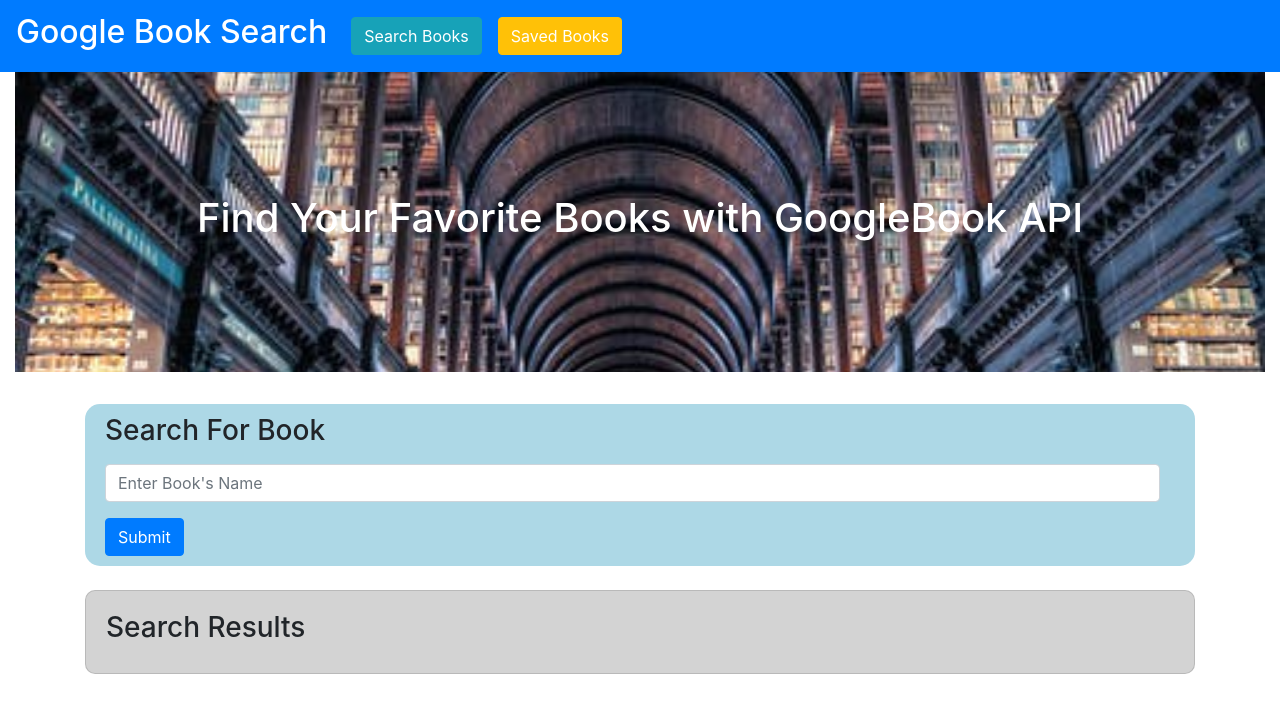
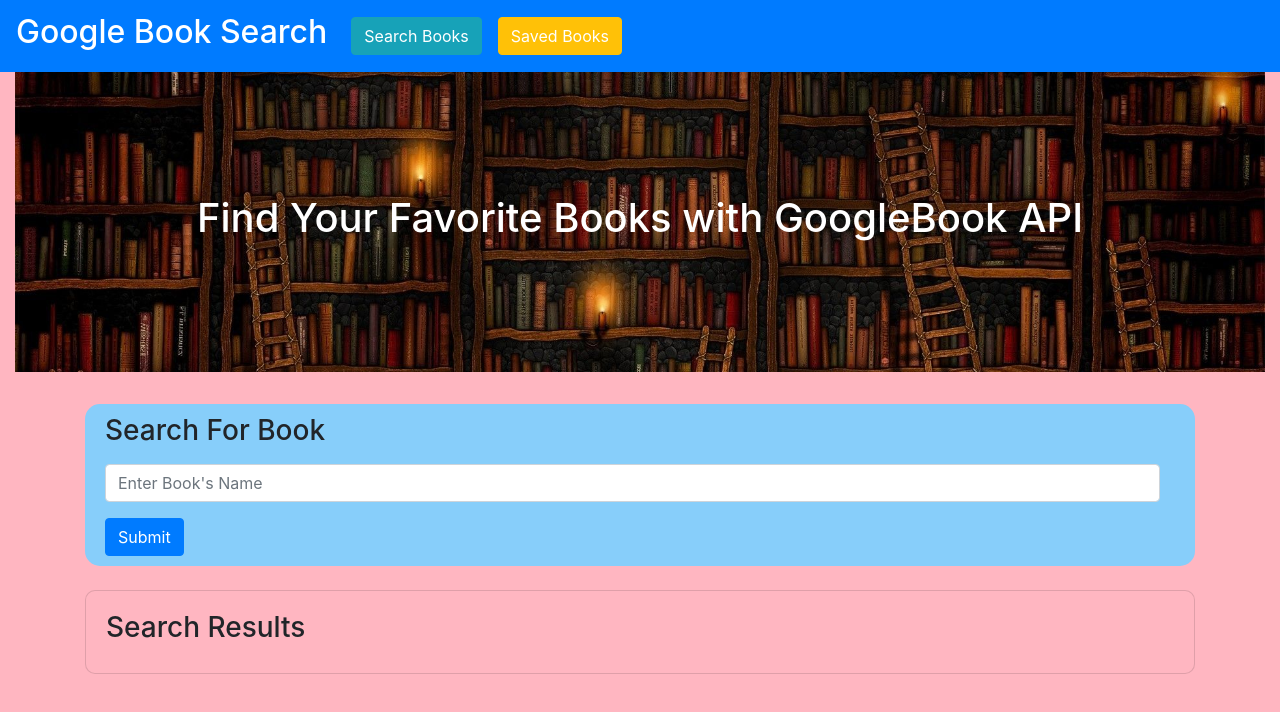
Before and after one commit to seebell/google-book-search, a React (Create React App) app in the folder client/: page / in a window 1280 px wide. Shown: the top 712 px of the page. Built offline with nearby package versions, Linux system fonts and the light colour scheme; the HTML template or start-up script is replaced by a standard one.

Commit message:
made some styling changes

```diff
--- a/client/src/App.css
+++ b/client/src/App.css
@@ -1,38 +1,4 @@
-.App {
-  text-align: center;
+
+body{
+  background: lightpink
 }
-
-.App-logo {
-  height: 40vmin;
-  pointer-events: none;
-}
-
-@media (prefers-reduced-motion: no-preference) {
-  .App-logo {
-    animation: App-logo-spin infinite 20s linear;
-  }
-}
-
-.App-header {
-  background-color: #282c34;
-  min-height: 100vh;
-  display: flex;
-  flex-direction: column;
-  align-items: center;
-  justify-content: center;
-  font-size: calc(10px + 2vmin);
-  color: white;
-}
-
-.App-link {
-  color: #61dafb;
-}
-
-@keyframes App-logo-spin {
-  from {
-    transform: rotate(0deg);
-  }
-  to {
-    transform: rotate(360deg);
-  }
-}
--- a/client/src/components/Jumbotron/style.css
+++ b/client/src/components/Jumbotron/style.css
@@ -1,5 +1,5 @@
 .jumbotron{
-    background-image: url("./library.jpeg");
+    background-image: url("./library.jpg");
     background-position: center;
     background-size: cover;
     background-repeat: no-repeat;
--- a/client/src/components/SavedResult/index.js
+++ b/client/src/components/SavedResult/index.js
@@ -7,7 +7,7 @@ const SavedResult = props => {
         <div className="card">
             <div className="card-body player">
                 <div className="article">
-                    <h3>Books that You Saved</h3>
+                    <h3>Your Saved Books</h3>
                 </div>
             </div>
         </div>
@@ -15,7 +15,7 @@ const SavedResult = props => {
         <div className="card">
             <div className="card-body player">
                 <div className="article">
-                    <h3>Books that You Saved</h3>
+                    <h3>Your Saved Books</h3>
                     {props.savedBooks.map(savedbook => {
                         return (
                             <li className="saved-list list-group-item">
--- a/client/src/components/SavedResult/style.css
+++ b/client/src/components/SavedResult/style.css
@@ -1,11 +1,11 @@
 .card{
     border-radius: 10px;
-    background-color: lightgrey
+    background-color: lightpink
 }
 
 .saved-list{
     border-radius: 15px;
-    background-color: lightyellow
+    background-color: lightgoldenrodyellow
 }
 
 .deleteBook {
--- a/client/src/components/SearchForm/style.css
+++ b/client/src/components/SearchForm/style.css
@@ -1,5 +1,5 @@
 form{
-    background: lightblue;
+    background:lightskyblue;
     border-radius: 15px;
 }
 .BookSearchLabel{
--- a/client/src/components/SearchResult/style.css
+++ b/client/src/components/SearchResult/style.css
@@ -1,11 +1,11 @@
 .card{
     border-radius: 10px;
-    background-color: lightgrey
+    background-color: lightgoldenrodyellow
 }
 
 .search-list{
     border-radius: 15px;
-    background-color: lightblue
+    background-color: lightskyblue
 }
 
 .saveBook {
--- a/client/src/index.css
+++ b/client/src/index.css
@@ -1,13 +1,5 @@
 body {
   margin: 0;
-  font-family: -apple-system, BlinkMacSystemFont, 'Segoe UI', 'Roboto', 'Oxygen',
-    'Ubuntu', 'Cantarell', 'Fira Sans', 'Droid Sans', 'Helvetica Neue',
-    sans-serif;
   -webkit-font-smoothing: antialiased;
   -moz-osx-font-smoothing: grayscale;
 }
-
-code {
-  font-family: source-code-pro, Menlo, Monaco, Consolas, 'Courier New',
-    monospace;
-}
```
Also changed, not shown: client/src/components/Jumbotron/library.jpeg, client/src/components/Jumbotron/library.jpg (added), client/src/pages/style.css (deleted).
